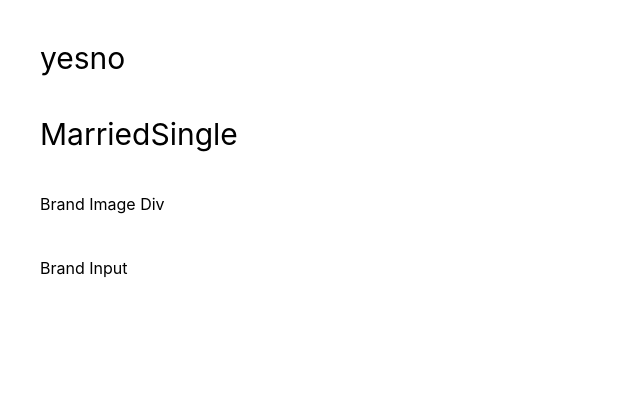
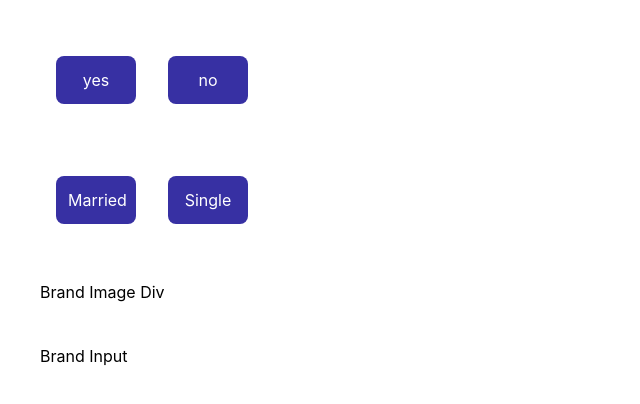
Before and after one commit to JabezSanjay/cher-app, a React (Create React App) app: page / in a window 1280 px wide. Shown: the top 404 px of the page, without its empty margins (0-640 px from the left). Built offline with nearby package versions, Linux system fonts and the light colour scheme.

Commit message:
minor chanes

```diff
--- a/src/Components/BrandButton/index.js
+++ b/src/Components/BrandButton/index.js
@@ -1,16 +1,16 @@
 import React, { useState } from "react";
 
-const BrandButton = ({ buttonName, buttonValue }) => {
+const BrandButton = ({ buttonName, buttonValue, setActive, active }) => {
   const [selectedValue, setSelectedValue] = useState(buttonValue);
 
   return (
     <div>
       <button
         onClick={() => {
-          console.log(selectedValue);
+          // console.log(selectedValue);
           setSelectedValue(buttonValue);
         }}
-        className="text-3xl"
+        className={`p-3 w-20 m-4 text-white rounded-lg bg-indigo-800 hover:bg-indigo-600 `}
       >
         {buttonName}
       </button>
```
